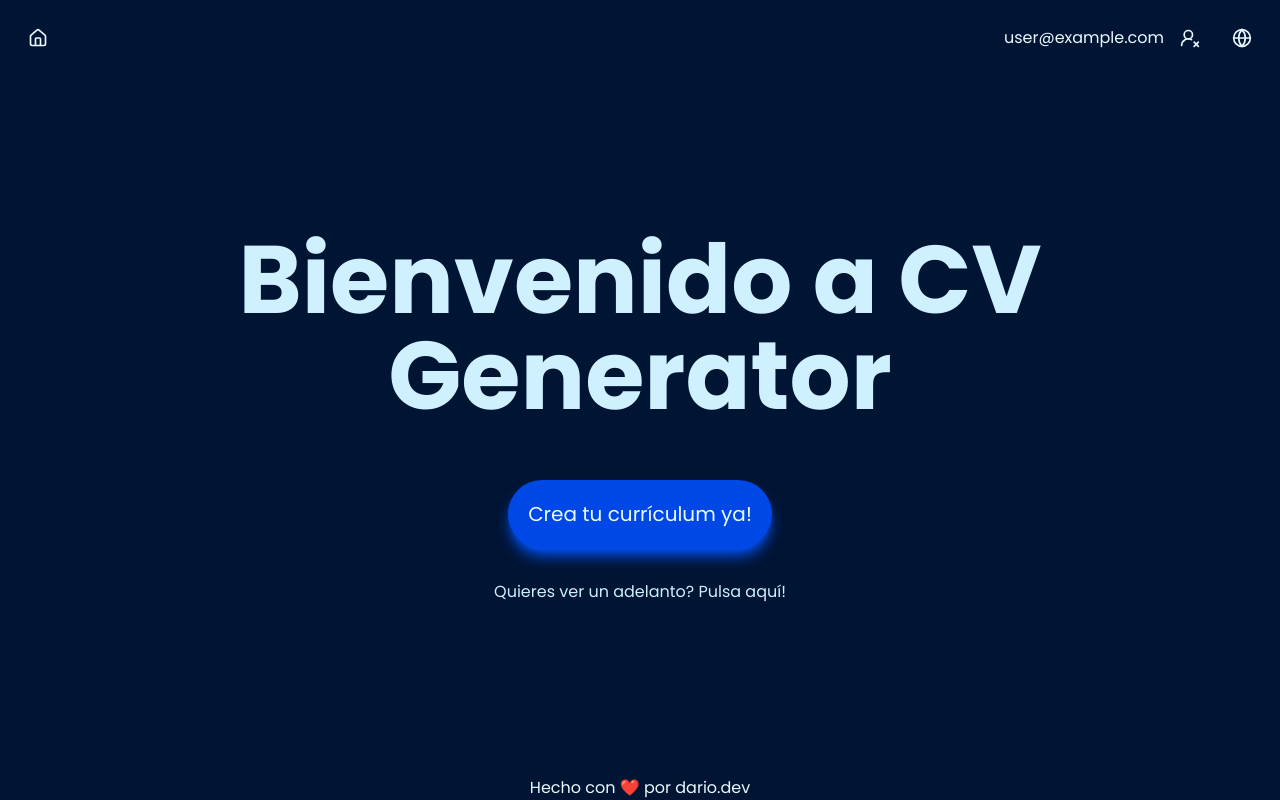
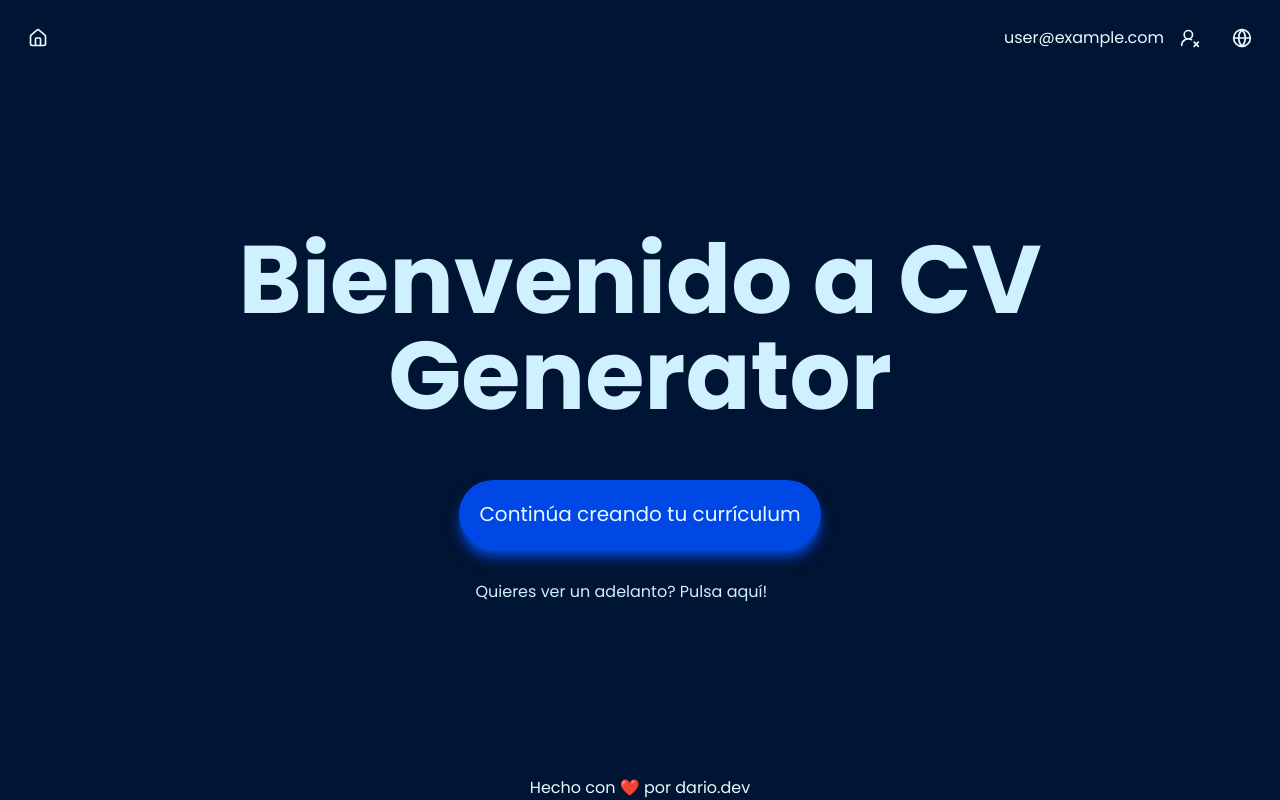
Before and after one commit to dhdezg/cvgenerator, a React (Vite) app: page / in a window 1280 px wide. Built offline with nearby package versions, Linux system fonts and the light colour scheme; no server answers; the database is empty; sample sign-in values are in the browser's storage; what @react-pdf/renderer would draw is missing.

Commit message:
add protected route component

```diff
--- a/i18n.js
+++ b/i18n.js
@@ -6,6 +6,7 @@ const resources = {
     translation: {
       welcome: 'Welcome to CV Generator',
       start: 'Create your resume now!',
+      startUser: 'Continue creating your resume',
       prevStep: 'Previous step',
       nextStep: 'Next step',
       personalInfoTitle: 'Your personal data',
@@ -136,6 +137,7 @@ const resources = {
     translation: {
       welcome: 'Bienvenido a CV Generator',
       start: 'Crea tu currículum ya!',
+      startUser: 'Continúa creando tu currículum',
       prevStep: 'Paso anterior',
       nextStep: 'Siguiente paso',
       personalInfoTitle: 'Tus datos personales',
--- a/src/App.jsx
+++ b/src/App.jsx
@@ -1,11 +1,12 @@
 import { Globe, House, UserRound, UserRoundX } from 'lucide-react';
-import { useEffect, useState } from 'react';
+import { useEffect, useMemo, useState } from 'react';
 import { useTranslation } from 'react-i18next';
-import { Route, Routes, useNavigate } from 'react-router';
+import { Route, Routes, useLocation, useNavigate } from 'react-router';
 import '../i18n.js';
 import Auth from './components/auth';
 import Languages from './components/languages';
 import PersonalInfo from './components/personalInfo';
+import ProtectedStepRoute from './components/ProtectedRoute.jsx';
 import Resume from './components/resume';
 import Skills from './components/skills';
 import StepProgressBar from './components/stepProgressBar.jsx';
@@ -21,11 +22,13 @@ const App = () => {
   const { i18n, t } = useTranslation();
   const [language, setLanguage] = useState(i18n.language || 'es');
   const [showAuth, setShowAuth] = useState(false);
+  const location = useLocation();
 
   // Use auth context instead of local state
   const { user, formData, logout, saveFormData, clearFormData } = useAuth();
 
-  const STEPS = {
+  const STEPS = useMemo(
+    () => ({
       WELCOME: 0, // Set WELCOME to 0 to exclude it from the progress bar
       PERSONAL_INFO: 1,
       WORK_EXPERIENCE: 2,
@@ -33,7 +36,9 @@ const App = () => {
       STUDIES: 4,
       LANGUAGES: 5,
       RESUME: 6,
-  };
+    }),
+    []
+  );
 
   const NAVIGATE_TO = {
     [STEPS.WELCOME]: () => navigate('/'),
@@ -45,15 +50,39 @@ const App = () => {
     [STEPS.RESUME]: () => navigate('/resume'),
   };
 
-  const [currentStep, setCurrentStep] = useState(STEPS.WELCOME);
+  const PATH_TO_STEP = useMemo(
+    () => ({
+      '/': STEPS.WELCOME,
+      '/personal-info': STEPS.PERSONAL_INFO,
+      '/work-experience': STEPS.WORK_EXPERIENCE,
+      '/skills': STEPS.SKILLS,
+      '/studies': STEPS.STUDIES,
+      '/languages': STEPS.LANGUAGES,
+      '/resume': STEPS.RESUME,
+    }),
+    [STEPS]
+  );
+
+  const [currentStep, setCurrentStep] = useState(
+    PATH_TO_STEP[location.pathname] || STEPS.WELCOME
+  );
+
+  useEffect(() => {
+    setCurrentStep(PATH_TO_STEP[location.pathname] ?? STEPS.WELCOME);
+  }, [PATH_TO_STEP, STEPS.WELCOME, location.pathname]);
 
   const nextStep = () => {
+    if (user) {
+      setCurrentStep(STEPS.RESUME);
+      NAVIGATE_TO[STEPS.RESUME]();
+    } else {
       setCurrentStep(
         currentStep < Object.keys(STEPS).length - 1
           ? currentStep + 1
           : currentStep
       );
       NAVIGATE_TO[currentStep + 1]();
+    }
   };
 
   const prevStep = () => {
@@ -65,7 +94,7 @@ const App = () => {
 
   const goHome = () => {
     setCurrentStep(STEPS.WELCOME);
-    clearFormData();
+    !user && clearFormData();
     NAVIGATE_TO[STEPS.WELCOME]();
   };
 
@@ -143,56 +172,70 @@ const App = () => {
           <Route
             path="/personal-info"
             element={
+              <ProtectedStepRoute stepKey="personalInfo">
                 <PersonalInfo
                   next={nextStep}
                   prev={prevStep}
                   onSave={(data) => saveFormData(data, 'personalInfo')}
                 />
+              </ProtectedStepRoute>
             }
           />
           <Route
             path="/work-experience"
             element={
+              <ProtectedStepRoute stepKey="workExperience">
                 <WorkExperience
                   next={nextStep}
                   prev={prevStep}
                   onSave={(data) => saveFormData(data, 'workExperience')}
                 />
+              </ProtectedStepRoute>
             }
           />
           <Route
             path="/skills"
             element={
+              <ProtectedStepRoute stepKey="skills">
                 <Skills
                   next={nextStep}
                   prev={prevStep}
                   onSave={(data) => saveFormData(data, 'skills')}
                 />
+              </ProtectedStepRoute>
             }
           />
           <Route
             path="/studies"
             element={
+              <ProtectedStepRoute stepKey="studies">
                 <Studies
                   next={nextStep}
                   prev={prevStep}
                   onSave={(data) => saveFormData(data, 'studies')}
                 />
+              </ProtectedStepRoute>
             }
           />
           <Route
             path="/languages"
             element={
+              <ProtectedStepRoute stepKey="languages">
                 <Languages
                   next={nextStep}
                   prev={prevStep}
                   onSave={(data) => saveFormData(data, 'languages')}
                 />
+              </ProtectedStepRoute>
             }
           />
           <Route
             path="/resume"
-            element={<Resume data={formData} prev={prevStep} />}
+            element={
+              <ProtectedStepRoute stepKey="resume">
+                <Resume data={formData} prev={prevStep} />
+              </ProtectedStepRoute>
+            }
           />
           <Route
             path="*"
--- /dev/null
+++ b/src/components/ProtectedRoute.jsx
@@ -0,0 +1,50 @@
+import PropTypes from 'prop-types';
+import { Navigate } from 'react-router';
+import { useAuth } from '../contexts/AuthContext';
+
+const ProtectedRoute = ({ stepKey, children }) => {
+  const { user, formData } = useAuth();
+
+  // Users authenticated in Firebase are also authenticated in the app
+  if (user) {
+    return children;
+  }
+
+  // Define each step and its required fields
+  const requiredFields = {
+    personalInfo: [], // <-- nothing required for this step
+    workExperience: ['personalInfo'],
+    skills: ['personalInfo', 'workExperience'],
+    studies: ['personalInfo', 'workExperience', 'skills'],
+    languages: ['personalInfo', 'workExperience', 'skills', 'studies'],
+    resume: [
+      'personalInfo',
+      'workExperience',
+      'skills',
+      'studies',
+      'languages',
+    ],
+  };
+
+  // If the stepKey is not in requiredFields, we assume it's a public route
+  if (!Object.prototype.hasOwnProperty.call(requiredFields, stepKey)) {
+    return children;
+  }
+
+  // Check if the required fields for the current step are filled
+  const isAllowed = requiredFields[stepKey].every((field) => !!formData[field]);
+
+  // If the user is not authenticated and the required fields are not filled, redirect to the first step
+  if (!isAllowed) {
+    return <Navigate to="/" replace />;
+  }
+
+  return children;
+};
+
+ProtectedRoute.propTypes = {
+  stepKey: PropTypes.string.isRequired,
+  children: PropTypes.node.isRequired,
+};
+
+export default ProtectedRoute;
--- a/src/components/welcome.jsx
+++ b/src/components/welcome.jsx
@@ -3,10 +3,13 @@ import { useState } from 'react';
 import { useTranslation } from 'react-i18next';
 import harvardTemplate from '../assets/harvardTemplate.png';
 import modernTemplate from '../assets/modernTemplate.png';
+import { useAuth } from '../contexts/AuthContext';
 
 const Welcome = ({ next }) => {
   const { t } = useTranslation();
   const [showPreview, setShowPreview] = useState(false);
+  const { user } = useAuth();
+  const isLoggedIn = !!user;
 
   return (
     <section id="welcomePage" className="h-full w-full">
@@ -16,13 +19,14 @@ const Welcome = ({ next }) => {
         </h1>
         <div className="flex flex-col gap-4">
           <button onClick={next} className="button-base w-auto self-center">
-            {t('start')}
+            {t(isLoggedIn ? 'startUser' : 'start')}
           </button>
           <div className="font-poppins text-midnight-100 p-4">
             <span className="">{t('preview') + ' '}</span>
             <button
               onClick={() => setShowPreview(true)}
-              className="hover:text-midnight-900 hover:scale-105 transition-transform">
+              className="hover:text-midnight-900 hover:scale-105 transition-transform"
+            >
               <a>{t('clickMe')}</a>
             </button>
           </div>
@@ -31,7 +35,8 @@ const Welcome = ({ next }) => {
       {showPreview && (
         <div
           className="fixed inset-0 flex items-center justify-center bg-black/30 backdrop-blur-sm cursor-pointer"
-          onClick={() => setShowPreview(false)}>
+          onClick={() => setShowPreview(false)}
+        >
           <div className="bg-transparent p-6 rounded-xl shadow-xl flex flex-col lg:flex-row gap-4 max-w-[95%] 2xl:max-w-[80%] max-h-[85vh] overflow-auto transform transition-all hover:scale-[1.02]">
             <div className="flex flex-col justify-center p-4 rounded-lg flex-1 gap-2 shadow-md">
               <h4 className="text-lg text-midnight-100 text-center underline">
--- a/src/contexts/AuthContext.jsx
+++ b/src/contexts/AuthContext.jsx
@@ -9,11 +9,13 @@ import {
 import { doc, getDoc, setDoc } from 'firebase/firestore';
 import PropTypes from 'prop-types';
 import { createContext, useContext, useEffect, useState } from 'react';
+import { useNavigate } from 'react-router';
 import { auth, db, googleProvider } from '../firebaseConfig';
 
 const AuthContext = createContext();
 
 export const AuthProvider = ({ children }) => {
+  const navigate = useNavigate();
   const [user, setUser] = useState(null);
   const [formData, setFormData] = useState({
     personalInfo: {},
@@ -140,6 +142,8 @@ export const AuthProvider = ({ children }) => {
       // Clear form data or load from localStorage after logout
       const localData = JSON.parse(localStorage.getItem('formData') || '{}');
       setFormData(localData);
+      clearFormData();
+      navigate('/');
     } catch (error) {
       console.error('Error signing out:', error);
     }
```
Also changed, not shown: src/main.jsx (+4 -4 lines). Lines whose indentation alone changed are shown as unchanged.
